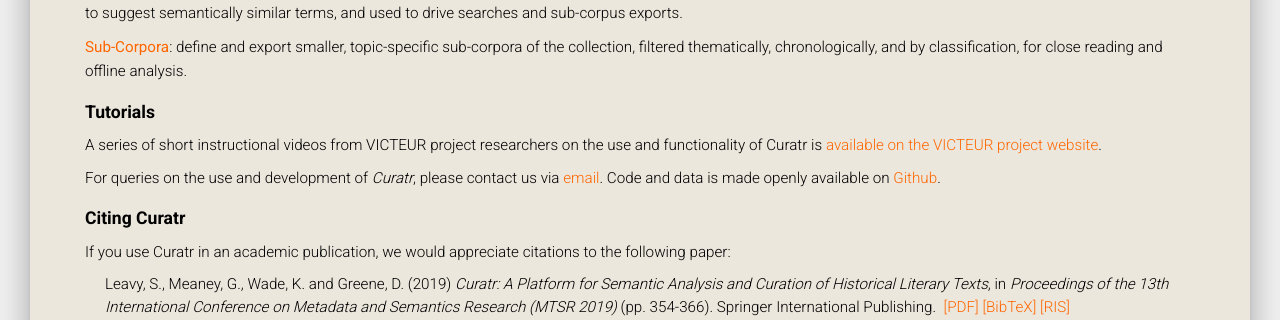
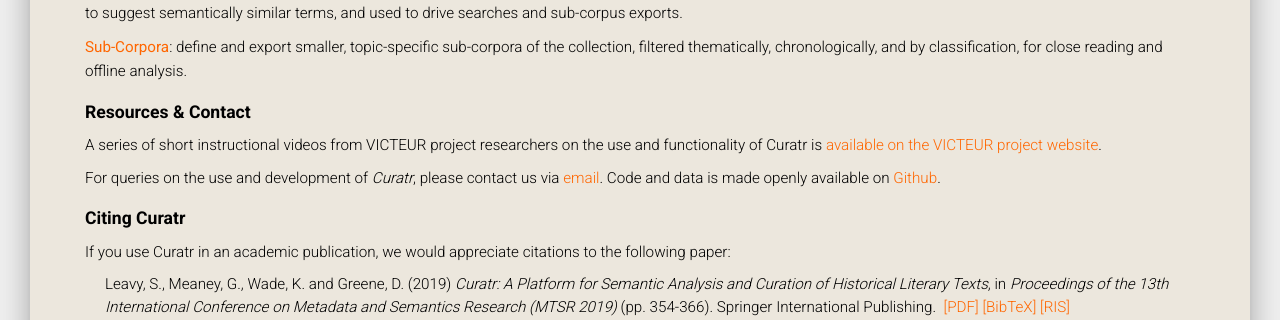
Before and after one commit to derekgreene/curatr, a Flask app: template code/templates/about.html in a window 1280 px wide. Shown: the part 1147-1467 px from the top of the page. Run offline with Flask 3, Linux system fonts and the light colour scheme; the template is opened without the code that fills it, so the values that code supplies are empty; parts of the project's set-up code (start-up, migrations or seed data) failed here and were passed over; some libraries are stand-ins or nearby versions.

Commit message:
Update About text

```diff
--- a/code/templates/about.html
+++ b/code/templates/about.html
@@ -73,7 +73,7 @@
         offline analysis. </li>
     </ul>
 
-    <h5 class="division">Tutorials</h5>
+    <h5 class="division">Resources &amp; Contact</h5>
     <p class="text-justify">A series of short instructional videos from VICTEUR project researchers on the use and functionality of Curatr is
       <a href="https://projectvicteur.com/2023/01/10/curatr-videos/" target="_blank">available on the VICTEUR project website</a>.</p>
 
```
